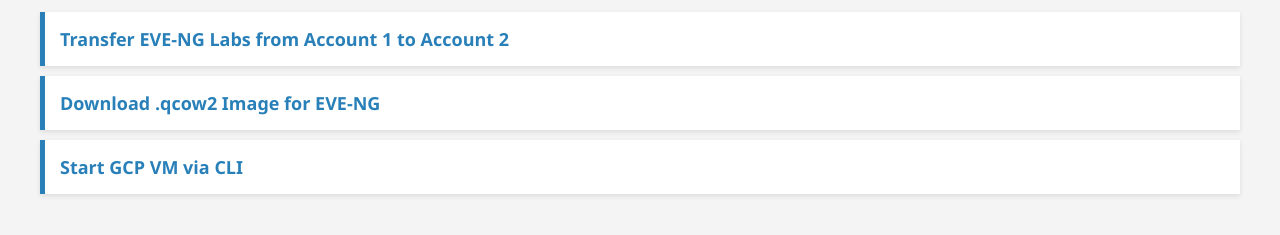
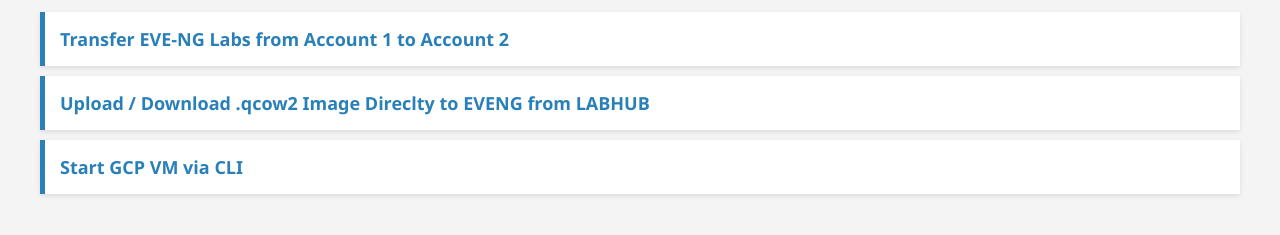
Before and after one commit to surajpjoshi/gcp-sop, a plain HTML site: page index.html in a window 1280 px wide. Shown: the part 105-340 px from the top of the page. Drawn offline with Linux system fonts and the light colour scheme.

Commit message:
Update index.html

```diff
--- a/index.html
+++ b/index.html
@@ -40,7 +40,7 @@
   <h1>📄 GCP SOP Documents</h1>
   <ul>
     <li><a href="Transfer%20EVE-NG%20Labs%20from%20from%20Account%201%20to%20Account%202.html" target="_blank">Transfer EVE-NG Labs from Account 1 to Account 2</a></li>
-    <li><a href="Download_qcow2_Image_for_EVE-NG.html" target="_blank">Download .qcow2 Image for EVE-NG</a></li>
+    <li><a href="Download_qcow2_Image_for_EVE-NG.html" target="_blank">Upload / Download .qcow2 Image Direclty to EVENG from LABHUB</a></li>
     <li><a href="Authenticate%20&%20Start%20a%20GCP%20VM%20Instance%20via%20Google%20Cloud%20CLI.html" target="_blank">Start GCP VM via CLI</a></li>
   </ul>
 </body>
```
